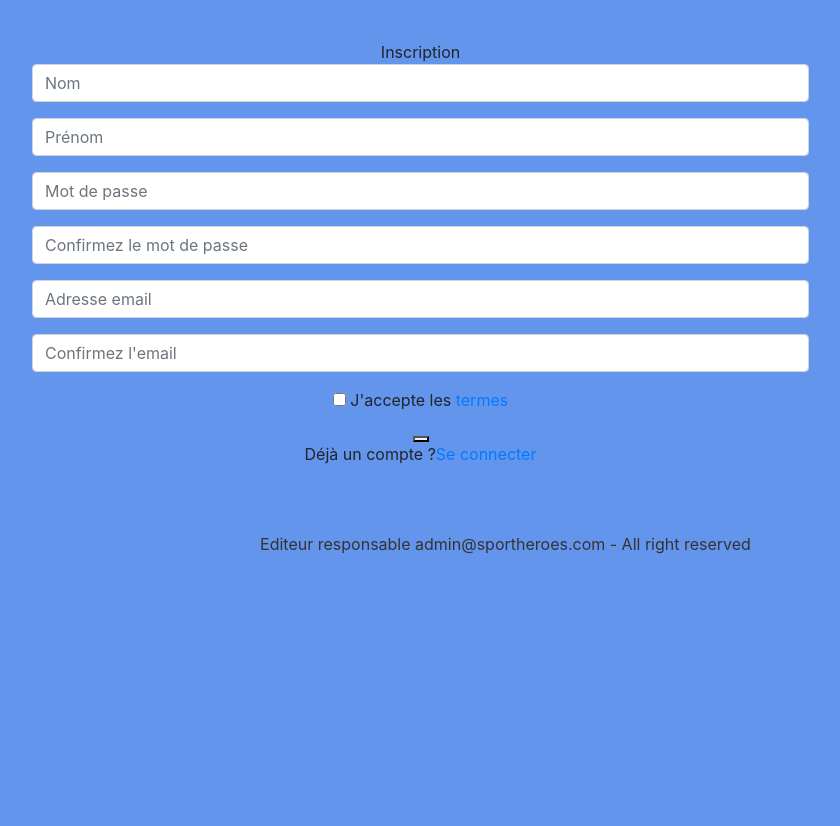
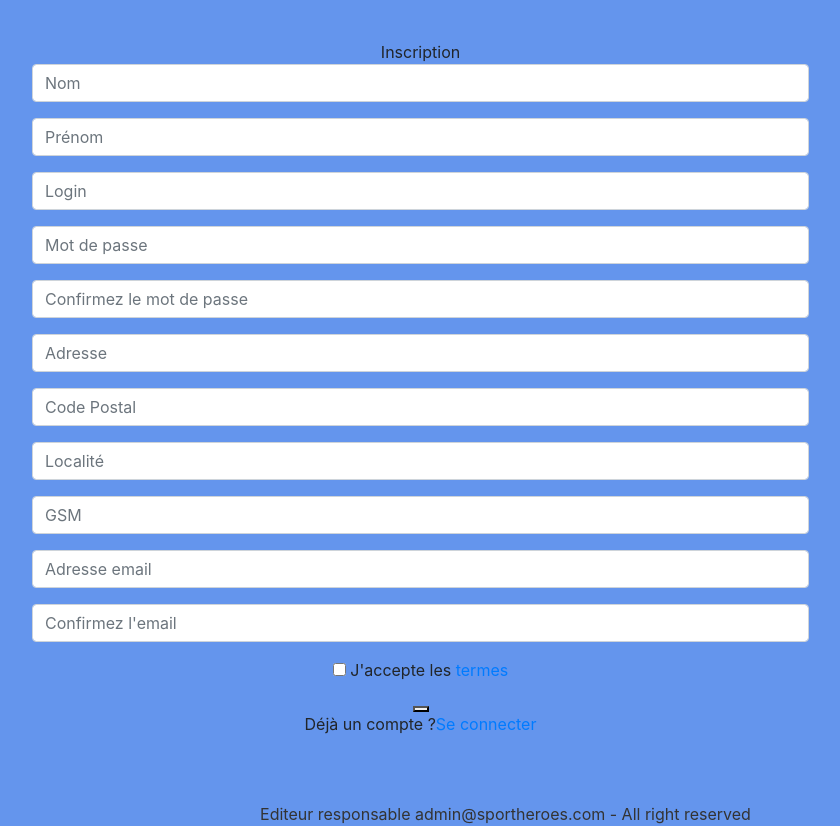
Before and after one commit to rodrigueee/Projet_Web_CR, a PHP site: page /index.php?page=inscription in a window 1280 px wide. Shown: the part 131-957 px from the top of the page, without its empty margins (127-967 px from the left). Before the commit the page ends 685 px from the top, so only its background shows below. Run offline with PHP 8.4, Linux system fonts and the light colour scheme; some libraries are stand-ins or nearby versions.

Commit message:
Modification formulaire inscription + ajout de la page connexion et deconnexion (membres/admin)

```diff
--- a/admin/index.php
+++ b/admin/index.php
@@ -5,7 +5,7 @@ To change this template file, choose Tools | Templates
 and open the template in the editor.
 -->
 <?php
-  require 'lib/php/adm_liste_include.php';
+  require 'lib/php/adm_list_include.php';
   $cnx = Connexion::getInstance($dsn, $user, $pass);
   session_start();
 ?>
--- a/lib/php/p_gt_menu.php
+++ b/lib/php/p_gt_menu.php
@@ -21,10 +21,10 @@ if (isset($_SESSION['client'])) {
                     <a class="nav-link " href="./index.php?page=contact">Contact</a>
                 </li>
                 <li class="nav-item active">
-                    <a class="nav-link " href="#">Profil</a>
+                    <a class="nav-link " href="./index.php?page=connexion">Profil</a>
                     <ul>
                         <li><a href="#">Mon profil</a></li>
-                        <li><a href="#">Deconnexion</a></li>
+                        <li><a href="./admin/pages/disconnect.php">Deconnexion</a></li>
                     </ul>
                 </li>
             </ul>
--- a/pages/connexion.php
+++ b/pages/connexion.php
@@ -47,6 +47,7 @@ if (isset($_SESSION['mon_client'])) {
                     <hr>
                     <center>
                     <p class="text-left"><strong> Mon adresse email : </strong><?php print utf8_decode($cli_co[0]['mail']); ?>
+                        </br><strong> Mon numéro de téléphone : </strong><?php print uft8_decode($cli_co[0]['gsm']); ?>
                     </p>
                     <br>
                     </center>
--- /dev/null
+++ b/pages/deconnexion_1.php
@@ -0,0 +1,5 @@
+<?php
+
+session_start();
+session_destroy();
+print "<meta http-equiv=\"refresh\": Content=\"0;URL=../index.php\">";
--- a/pages/inscription.php
+++ b/pages/inscription.php
@@ -1,4 +1,4 @@
-<?php
+ <?php
 if (isset($_GET['envoyer'])) {
     extract($_GET, EXTR_OVERWRITE);
 
@@ -33,19 +33,42 @@ if (isset($_GET['envoyer'])) {
                         </div>
 
                         <div class="form-group">
-                            <label for="mdp" class="sr-only">Mot de passe</label>
-                            <input type="password" id="mdp" class="form-control" name="mdp" placeholder="Mot de passe">
+                            <label for="reg_username" class="sr-only">Login</label>
+                            <input type="text" class="form-control" id="login" name="login" placeholder="Login">
+                        </div>
+
+                        <div class="form-group">
+                            <label for="motdepasse" class="sr-only">Mot de passe</label>
+                            <input type="password" id="motdepasse" class="form-control" name="motdepasse" placeholder="Mot de passe">
                         </div>
                         <div class="form-group">
-                            <label for="mdp2" class="sr-only">Confirmez le mot de passe</label>
-                            <input type="password" id="mdp2" class="form-control" name="mdp2" placeholder="Confirmez le mot de passe">
+                            <label for="motdepasse2" class="sr-only">Confirmez le mot de passe</label>
+                            <input type="password" id="motdepasse2" class="form-control" name="motdepasse2" placeholder="Confirmez le mot de passe">
+                        </div>
+
+                        <div class="form-group">
+                            <label for="adresse" class="sr-only">Adresse</label>
+                            <input type="text" class="form-control" id="adresse" name="adresse" placeholder="Adresse">
                         </div>
                         <div class="form-group">
-                            <label for="reg_username" class="sr-only">Adresse e-mail</label>
-                            <input type="email" id="mail" class="form-control" name="mail" placeholder="Adresse email">
+                            <label for="codepostal" class="sr-only">Code Postal</label>
+                            <input type="text" class="form-control" id="codepostal" name="codepostal" placeholder="Code Postal">
                         </div>
                         <div class="form-group">
-                            <label for="reg_email" class="sr-only">Confirmez l'email</label>
+                            <label for="localite" class="sr-only">Localité</label>
+                            <input type="text" class="form-control" id="localite" name="localite" placeholder="Localité">
+                        </div>
+
+                        <div class="form-group">
+                            <label for="gsm" class="sr-only">GSM</label>
+                            <input type="text" class="form-control" id="gsm" name="gsm" placeholder="GSM">
+                        </div>
+                        <div class="form-group">
+                            <label for="email" class="sr-only">Adresse e-mail</label>
+                            <input type="email" id="email" class="form-control" name="email" placeholder="Adresse email">
+                        </div>
+                        <div class="form-group">
+                            <label for="email" class="sr-only">Confirmez l'email</label>
                             <input type="email" id="email2" class="form-control" name="email2" placeholder="Confirmez l'email">
                         </div>
 
```
Also changed, not shown: admin/lib/php/a_menu.php (+8 -8 lines), admin/lib/php/classes/ClientDB.class.php (+16 -12 lines), pages/membre.php (+5 -5 lines).
